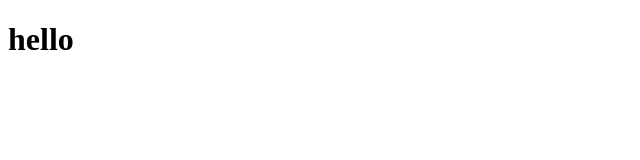
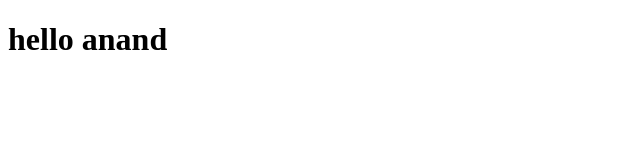
Before and after one commit to pcd1801/learning_html, a plain HTML site: page index.html in a window 1280 px wide. Shown: the whole page, without its empty margins (0-640 px from the left). Drawn offline with Linux system fonts and the light colour scheme.

Commit message:
upaded text

```diff
--- a/index.html
+++ b/index.html
@@ -6,6 +6,6 @@
     <title>Document</title>
 </head>
 <body>
-    <h1>hello</h1>
+    <h1>hello anand</h1>
 </body>
 </html>
```
